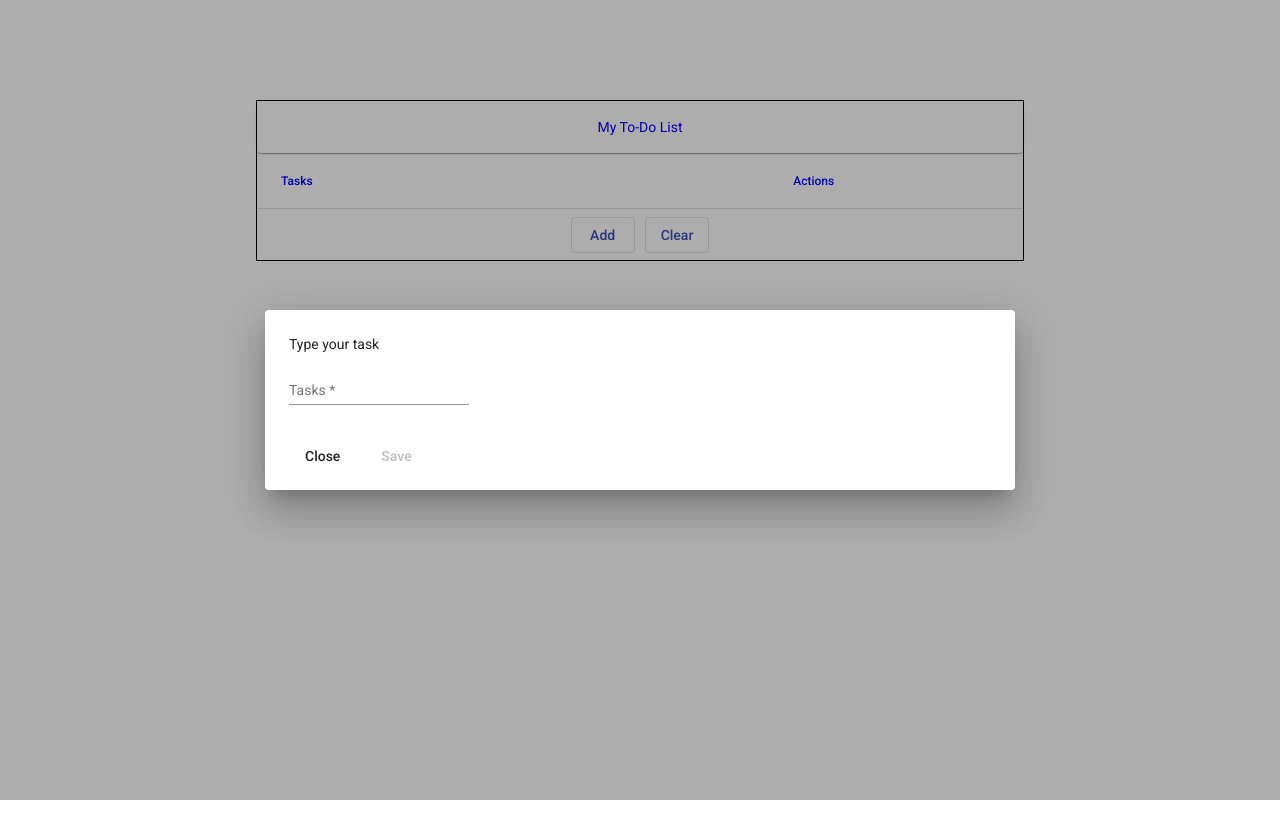
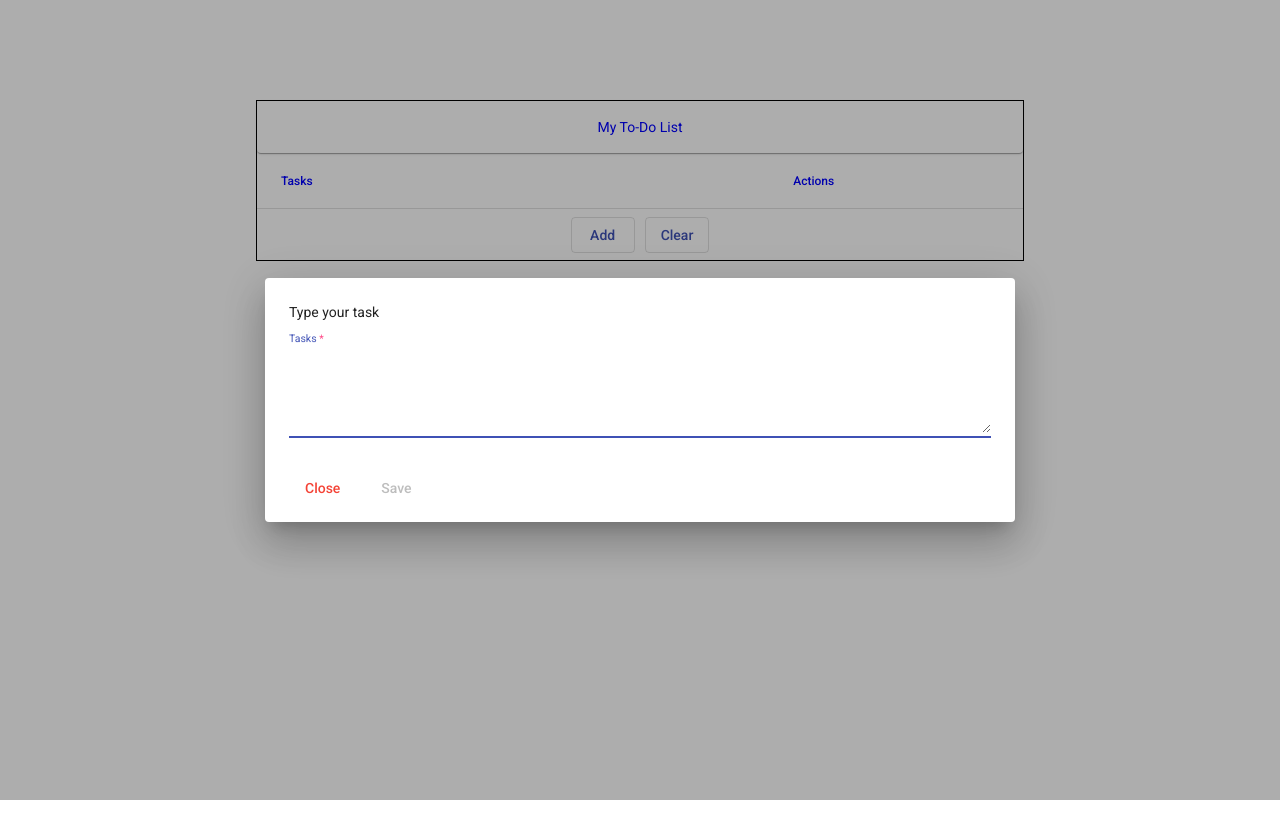
Before and after one commit to HugoBinati/TaskBosch-frontend, an Angular app: page / in a window 1280 px wide. Both pictures are taken after a click on the button "Add". Shown: the top 838 px of the page. Built offline with nearby package versions, Linux system fonts and the light colour scheme; no server answers.

Commit message:
Concluido

```diff
--- a/src/app/home/confirmdialog.component.html
+++ b/src/app/home/confirmdialog.component.html
@@ -4,6 +4,6 @@
 </div>
 
 <div mat-dialog-actions>
-  <button mat-button (click)="onNoClick()">Close</button>
-  <button mat-button mat-dialog-close (click)="delete(data.task)" cdkFocusInitial>Confirm</button>
+  <button color="warn" mat-button (click)="onNoClick()">Close</button>
+  <button color="primary" mat-button mat-dialog-close (click)="delete(data.task)">Confirm</button>
 </div>
--- a/src/app/home/dialog.component.html
+++ b/src/app/home/dialog.component.html
@@ -1,11 +1,11 @@
 <div mat-dialog-content>
   <p>Type your task</p>
-  <mat-form-field>
+  <mat-form-field class="full-width">
     <mat-label>Tasks</mat-label>
-    <input matInput required [(ngModel)]="data.text">
+    <textarea style="height: 80px;" matInput required [(ngModel)]="taskData.text"></textarea>
   </mat-form-field>
 </div>
 <div mat-dialog-actions>
-  <button mat-button (click)="onNoClick()">Close</button>
-  <button mat-button mat-dialog-close (click)="saveTask(data)" [disabled]="data.text == '' || data.text == null || data.text == undefined" cdkFocusInitial>Save</button>
+  <button color="warn" mat-button (click)="onNoClick()">Close</button>
+  <button color="primary" mat-button mat-dialog-close (click)="saveTask(taskData)" [disabled]="taskData.text == '' || taskData.text == null || taskData.text == undefined">Save</button>
 </div>
--- a/src/app/home/home.component.ts
+++ b/src/app/home/home.component.ts
@@ -60,11 +60,11 @@ export class HomeComponent implements OnInit {
       data: task
     });
 
-    dialogRef.afterClosed().subscribe(text => {
-      if (task !== undefined && action ==='ADD')
-        this.save(task);
-      else if (task !== undefined && action ==='EDIT')
-        this.updateTask(task);
+    dialogRef.afterClosed().subscribe(t => {
+      if (t !== undefined && action ==='ADD')
+        this.save(t);
+      else if (t !== undefined && action ==='EDIT')
+        this.updateTask(t);
       else
         this.findAll();
     });
@@ -77,10 +77,12 @@ export class HomeComponent implements OnInit {
     });
 
     dialogRef.afterClosed().subscribe(result => {
-     if (action=== 'DELETE')
+     if (result !== undefined && action=== 'DELETE')
       this.delete(task);
-      else if(action=== 'CLEAR')
+      else if(result !== undefined && action=== 'CLEAR')
       this.clear();
+      else
+      this.findAll();
     });
   }
 
@@ -93,15 +95,19 @@ export class HomeComponent implements OnInit {
 })
 export class DialogComponent {
 
+  taskData: Task;
+
   constructor(
     public dialogRef: MatDialogRef<DialogComponent>,
-    @Inject(MAT_DIALOG_DATA) public data: Task) { }
+    @Inject(MAT_DIALOG_DATA) public data: Task) {
+      this.taskData = Object.assign({}, data);
+     }
 
   onNoClick(): void {
     this.dialogRef.close();
   }
 
-  saveTask(t) {
+  saveTask(t: Task) {
     this.dialogRef.close(t);
   }
 
--- a/src/styles.scss
+++ b/src/styles.scss
@@ -42,3 +42,7 @@ body { margin: 0; font-family: Roboto, "Helvetica Neue", sans-serif; }
   margin: 100px 20%;
   border: solid 1px black;
 }
+
+.full-width {
+  width: 100%;
+}
```
Also changed, not shown: src/app/home/dialog.component.scss (deleted).
